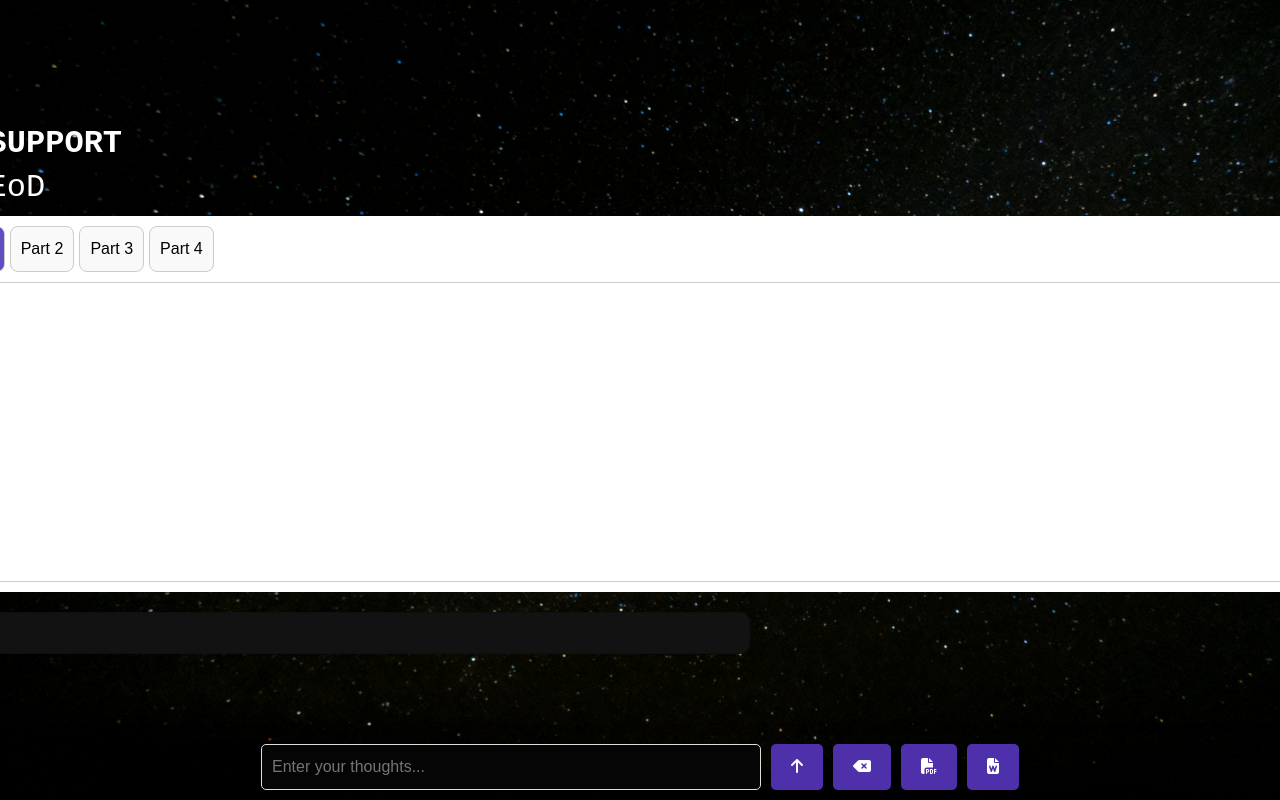
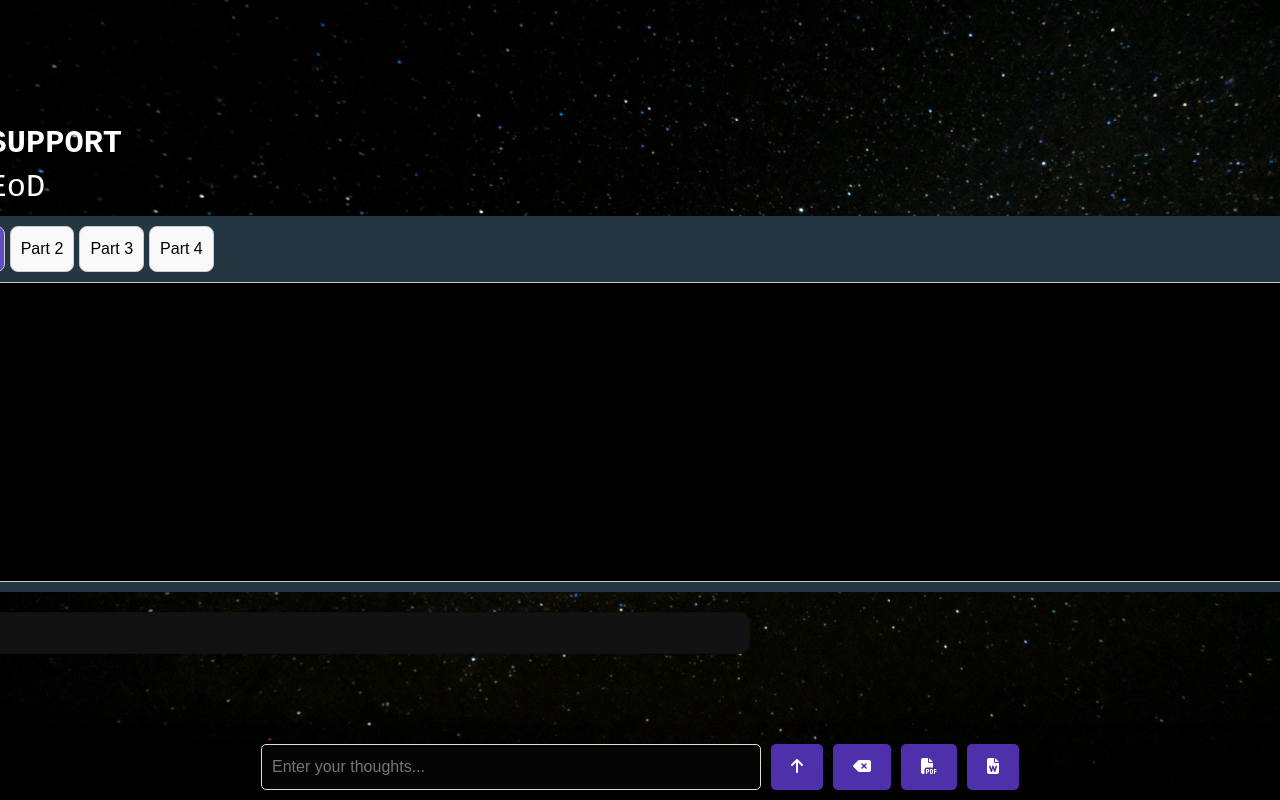
Before and after one commit to Akay101/AI-GPT-EoD, a React (Vite) app: page / in a window 1280 px wide. Shown: the top 800 px of the page. Built offline with nearby package versions, Linux system fonts and the light colour scheme.

Commit message:
PDF, WORD, TABS

```diff
--- a/package.json
+++ b/package.json
@@ -15,6 +15,7 @@
     "@fortawesome/free-regular-svg-icons": "^6.6.0",
     "@fortawesome/free-solid-svg-icons": "^6.6.0",
     "@react-pdf/renderer": "^4.0.0",
+    "dotenv": "^16.4.5",
     "file-saver": "^2.0.5",
     "html2canvas": "^1.4.1",
     "html2pdf": "^0.0.11",
--- a/src/App.css
+++ b/src/App.css
@@ -19,7 +19,7 @@ body {
   background-color: #202021;
   background-image: url('../src/assets/bg.jpg');
   background-size: cover;
-  background-position: center center;
+  background-position: center;
   background-repeat: no-repeat;
   background-attachment: fixed;
   display: flex;
@@ -28,6 +28,7 @@ body {
   align-items: center;
   min-height: 100vh;
   padding: 20px;
+  height: 100vh;
 }
 
 .card {
@@ -208,7 +209,7 @@ body {
 
 /* Style for tab navigation */
 .tab-container {
-  background-color: white; /* Set background color for the tab area */
+  background-color: #243642; /* Set background color for the tab area */
   color: black; /* Set text color for the tab area */
   padding: 10px; /* Optional: Add padding for aesthetics */
   border-radius: 5px; /* Optional: Add rounded corners */
@@ -238,8 +239,8 @@ body {
 
 /* Style for tab content */
 .tab-content {
-  background-color: white; /* Background for tab content */
-  color: black; /* Text color for tab content */
+  background-color: black; /* Background for tab content */
+  color: white; /* Text color for tab content */
   width: 1400px; /* Set a fixed width for the content area */
   height: 300px; /* Set a fixed height for the content area */
   overflow-y: auto; /* Enable vertical scrolling */
--- a/src/App.jsx
+++ b/src/App.jsx
@@ -8,6 +8,7 @@ import { jsPDF } from 'jspdf';
 import html2canvas from 'html2canvas';
 import { marked } from 'marked';
 import html2pdf from 'html2pdf'
+
 
 const App = () => {
   const [text, setText] = useState('');
```
Also changed, not shown: 2 other files (tests, documents, lock files or other folders).
